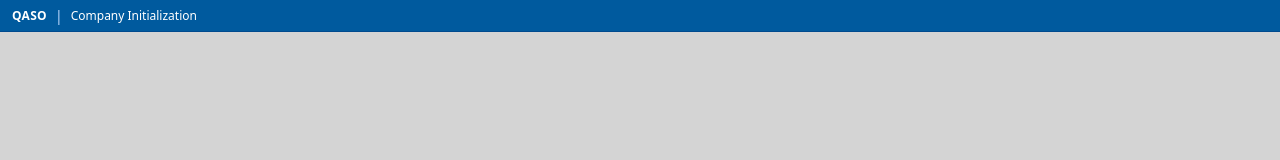
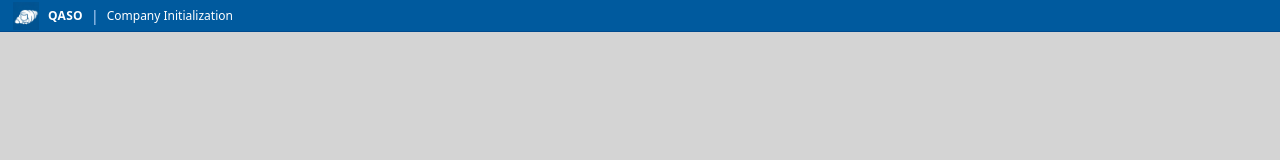
Before and after one commit to Rajeshramanan/accounting-app, a React (Vite) app: page /signup in a window 1280 px wide. Shown: the top 160 px of the page. Built offline with nearby package versions, Linux system fonts and the light colour scheme; no server answers.

Commit message:
feat: Add QASO logo to all header bars

```diff
--- a/src/App.jsx
+++ b/src/App.jsx
@@ -240,7 +240,10 @@ const App = () => {
                                     </button>
 
                                     <div className="flex flex-col md:flex-row md:items-center md:space-x-2">
-                                        <span className="font-bold tracking-wide uppercase text-xs hidden md:inline">QASO</span>
+                                        <div className="hidden md:flex items-center space-x-1.5">
+                                            <img src="/qaso-logo.png" alt="QASO Logo" className="h-6 w-6 object-contain rounded-sm" />
+                                            <span className="font-bold tracking-wide uppercase text-xs">QASO</span>
+                                        </div>
                                         <span className="text-blue-200 dark:text-gray-500 hidden md:inline">|</span>
                                         <span className="text-xs font-bold md:font-normal">{getHeaderTitle()}</span>
                                     </div>
--- a/src/components/Login.jsx
+++ b/src/components/Login.jsx
@@ -36,6 +36,7 @@ const Login = ({ onLogin }) => {
 
             {/* Header matching App.jsx */}
             <header className="h-10 md:h-8 bg-[#005a9e] dark:bg-[#1E1E1E] text-white flex items-center px-3 select-none shrink-0 border-b border-[#004a8e] dark:border-accounting-dark-border transition-colors">
+                <img src="/qaso-logo.png" alt="QASO Logo" className="h-7 w-7 object-contain rounded-sm mr-2" />
                 <span className="font-bold tracking-wide uppercase text-xs">QASO</span>
                 <span className="text-blue-200 dark:text-gray-500 mx-2">|</span>
                 <span className="text-xs">Authentication Gateway</span>
--- a/src/components/Signup.jsx
+++ b/src/components/Signup.jsx
@@ -67,6 +67,7 @@ const Signup = ({ onSignup }) => {
 
             {/* Header matching App.jsx */}
             <header className="h-10 md:h-8 bg-[#005a9e] dark:bg-[#1E1E1E] text-white flex items-center px-3 select-none shrink-0 border-b border-[#004a8e] dark:border-accounting-dark-border transition-colors">
+                <img src="/qaso-logo.png" alt="QASO Logo" className="h-7 w-7 object-contain rounded-sm mr-2" />
                 <span className="font-bold tracking-wide uppercase text-xs">QASO</span>
                 <span className="text-blue-200 dark:text-gray-500 mx-2">|</span>
                 <span className="text-xs">Company Initialization</span>
```
Also changed, not shown: public/qaso-logo.png (added).
